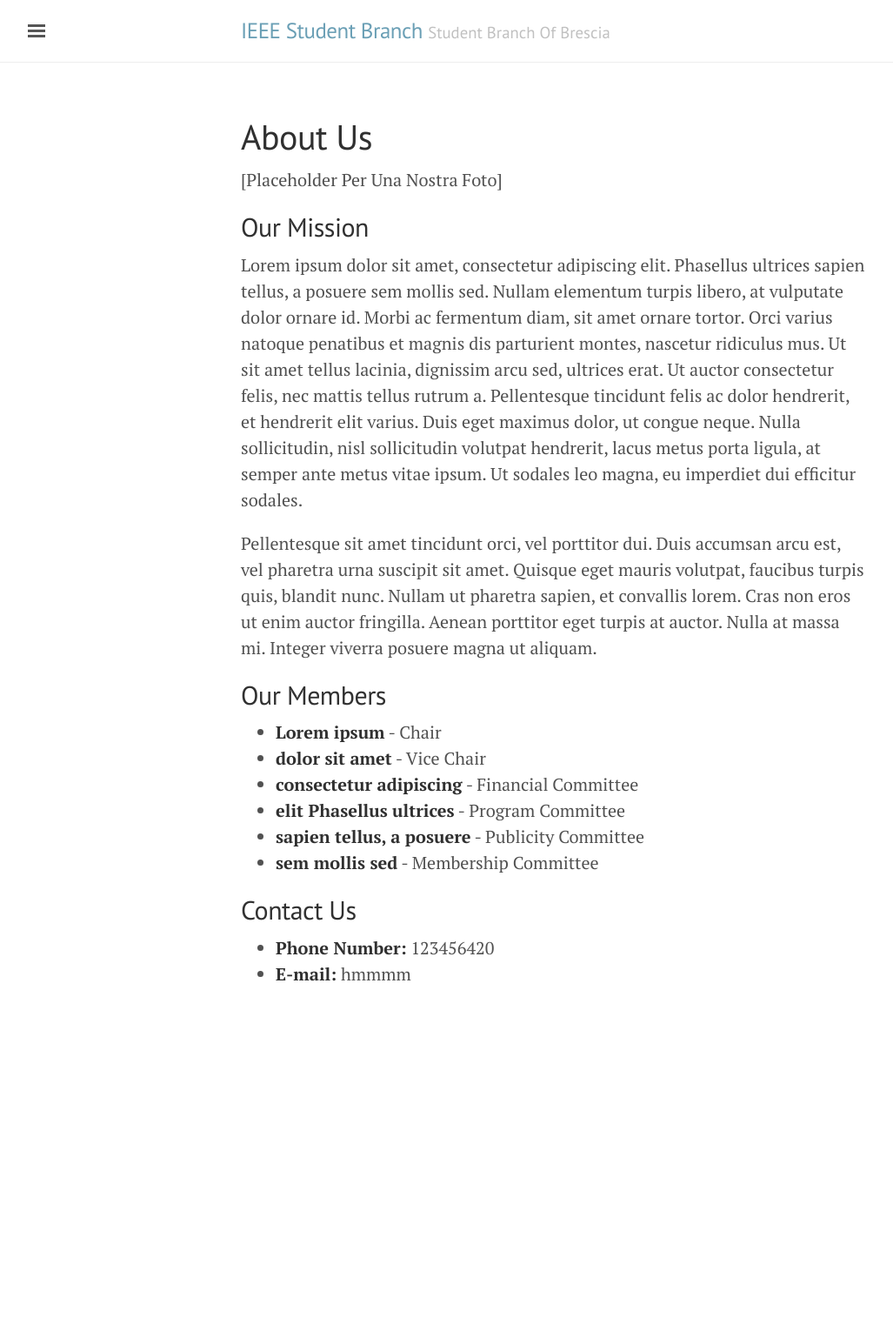
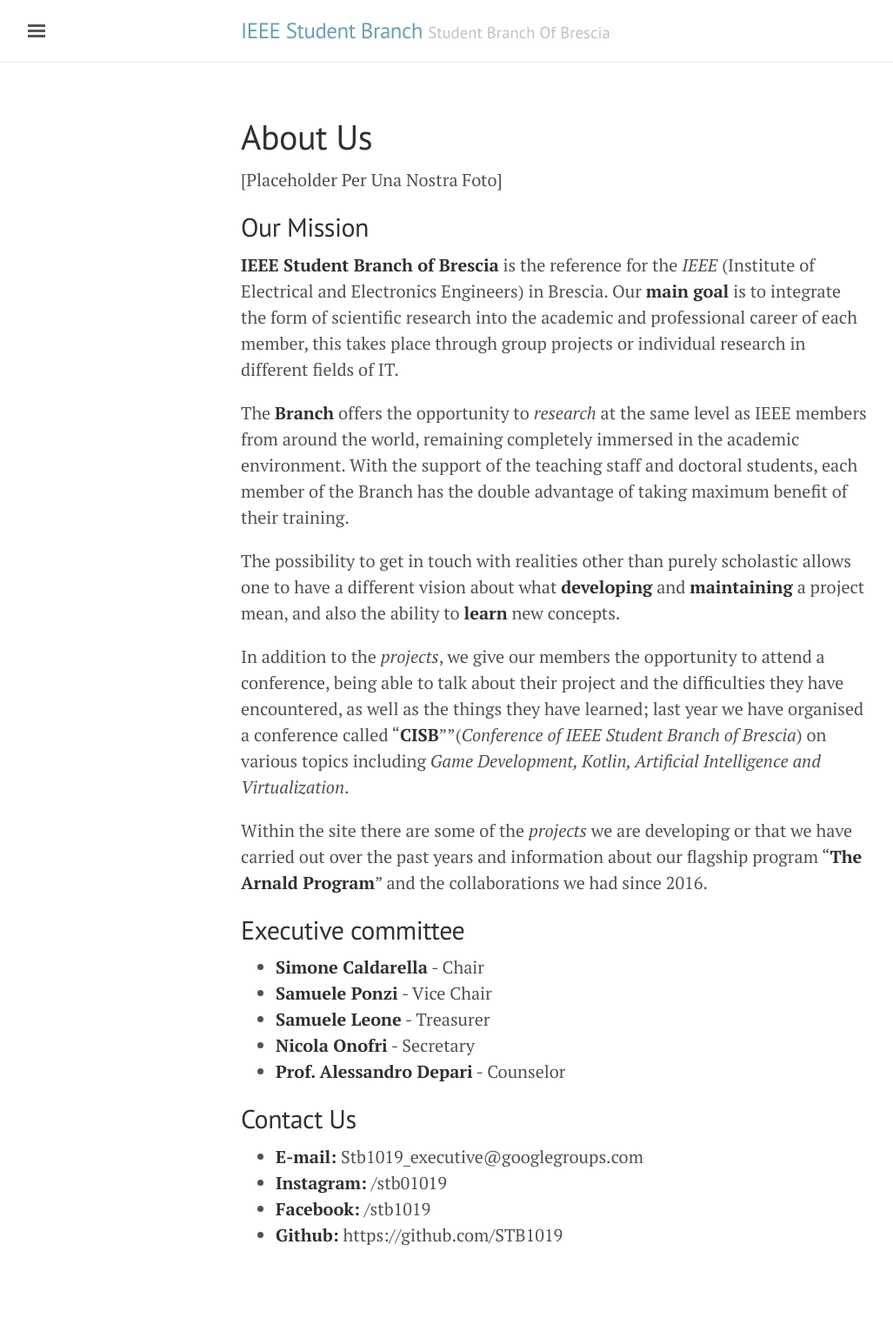
Before and after one commit to ieee-brescia/ieee-brescia.github.io, a Jekyll site: the page built from about_us.md, in a window 1280 px wide. Shown: the whole page at 87% size, without its empty margins (3-1030 px from the left). Built offline with Jekyll 4.4.1, drawn with Linux system fonts in a browser that asks for light colours; before the commit the page ends 1215 px from its top, so only the background shows below that.

Commit message:
Update about_us

```diff
--- a/about_us.md
+++ b/about_us.md
@@ -2,27 +2,37 @@
 layout: page
 title: About Us
 category: About
-tags: [ieee, contacts]
+tags: [ieee, contacts, Info]
 ---
 
 [Placeholder Per Una Nostra Foto]
 
 ## Our Mission
 
-Lorem ipsum dolor sit amet, consectetur adipiscing elit. Phasellus ultrices sapien tellus, a posuere sem mollis sed. Nullam elementum turpis libero, at vulputate dolor ornare id. Morbi ac fermentum diam, sit amet ornare tortor. Orci varius natoque penatibus et magnis dis parturient montes, nascetur ridiculus mus. Ut sit amet tellus lacinia, dignissim arcu sed, ultrices erat. Ut auctor consectetur felis, nec mattis tellus rutrum a. Pellentesque tincidunt felis ac dolor hendrerit, et hendrerit elit varius. Duis eget maximus dolor, ut congue neque. Nulla sollicitudin, nisl sollicitudin volutpat hendrerit, lacus metus porta ligula, at semper ante metus vitae ipsum. Ut sodales leo magna, eu imperdiet dui efficitur sodales.
+**IEEE Student Branch of Brescia** is the reference for the *IEEE* (Institute of Electrical and Electronics Engineers) in Brescia.
+Our **main goal** is to integrate the form of scientific research into the academic and professional career of each member, this takes place through group projects or individual research in different fields of IT.
 
-Pellentesque sit amet tincidunt orci, vel porttitor dui. Duis accumsan arcu est, vel pharetra urna suscipit sit amet. Quisque eget mauris volutpat, faucibus turpis quis, blandit nunc. Nullam ut pharetra sapien, et convallis lorem. Cras non eros ut enim auctor fringilla. Aenean porttitor eget turpis at auctor. Nulla at massa mi. Integer viverra posuere magna ut aliquam.
+The **Branch** offers the opportunity to *research* at the same level as IEEE members from around the world, remaining completely immersed in the academic environment. With the support of the teaching staff and doctoral students, each member of the Branch has the double advantage of taking maximum benefit of their training.
 
-## Our Members
+The possibility to get in touch with realities other than purely scholastic allows one to have a different vision about what **developing** and **maintaining** a project mean, and also the ability to **learn** new concepts.
 
-* **Lorem ipsum** - Chair
-* **dolor sit amet** - Vice Chair
-* **consectetur adipiscing** - Financial Committee
-* **elit Phasellus ultrices** - Program Committee
-* **sapien tellus, a posuere** - Publicity Committee
-* **sem mollis sed** - Membership Committee
+In addition to the *projects*, we give our members the opportunity to attend a conference, being able to talk about their project and the difficulties they have encountered, as well as the things they have learned; last year we have organised a conference called "**CISB**""(*Conference of IEEE Student Branch of Brescia*) on various topics including *Game Development, Kotlin, Artificial Intelligence and Virtualization*.
+
+Within the site there are some of the *projects* we are developing or that we have carried out over the past years and information about our flagship program "**The Arnald Program**" and the collaborations we had since 2016.
+
+
+
+## Executive committee
+
+* **Simone Caldarella** - Chair
+* **Samuele Ponzi** - Vice Chair
+* **Samuele Leone** - Treasurer
+* **Nicola Onofri** - Secretary
+* **Prof. Alessandro Depari** - Counselor
 
 ## Contact Us
 
-* **Phone Number:** 123456420
-* **E-mail:** hmmmm
+* **E-mail:** Stb1019_executive@googlegroups.com
+* **Instagram:** /stb01019
+* **Facebook:** /stb1019
+* **Github:** https://github.com/STB1019
```
